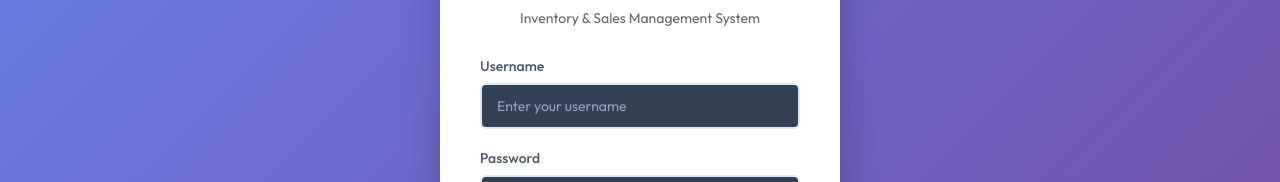
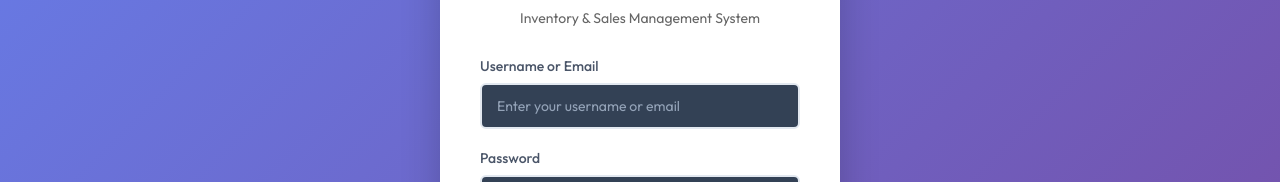
Before and after one commit to zachariachesoni/liquor-pos, a React (Vite) app in the folder frontend/: page /login in a window 1280 px wide. Shown: the part 242-424 px from the top of the page. Built offline with nearby package versions, Linux system fonts and the light colour scheme.

Commit message:
employee fix

```diff
--- a/frontend/src/pages/Login.jsx
+++ b/frontend/src/pages/Login.jsx
@@ -1,10 +1,12 @@
 import { useState } from 'react';
 import { useNavigate, Link } from 'react-router-dom';
+import { useSearchParams } from 'react-router-dom';
 import { useAuth } from '../context/AuthContext';
 import './Login.css';
 
 const Login = () => {
-  const [username, setUsername] = useState('');
+  const [searchParams] = useSearchParams();
+  const [username, setUsername] = useState(searchParams.get('username') || '');
   const [password, setPassword] = useState('');
   const [error, setError] = useState('');
   const [loading, setLoading] = useState(false);
@@ -40,13 +42,13 @@ const Login = () => {
           {error && <div className="error-message">{error}</div>}
 
           <div className="form-group">
-            <label htmlFor="username">Username</label>
+            <label htmlFor="username">Username or Email</label>
             <input
               type="text"
               id="username"
               value={username}
               onChange={(e) => setUsername(e.target.value)}
-              placeholder="Enter your username"
+              placeholder="Enter your username or email"
               required
               disabled={loading}
             />
```
Also changed, not shown: 2 other files (tests, documents, lock files or other folders).
